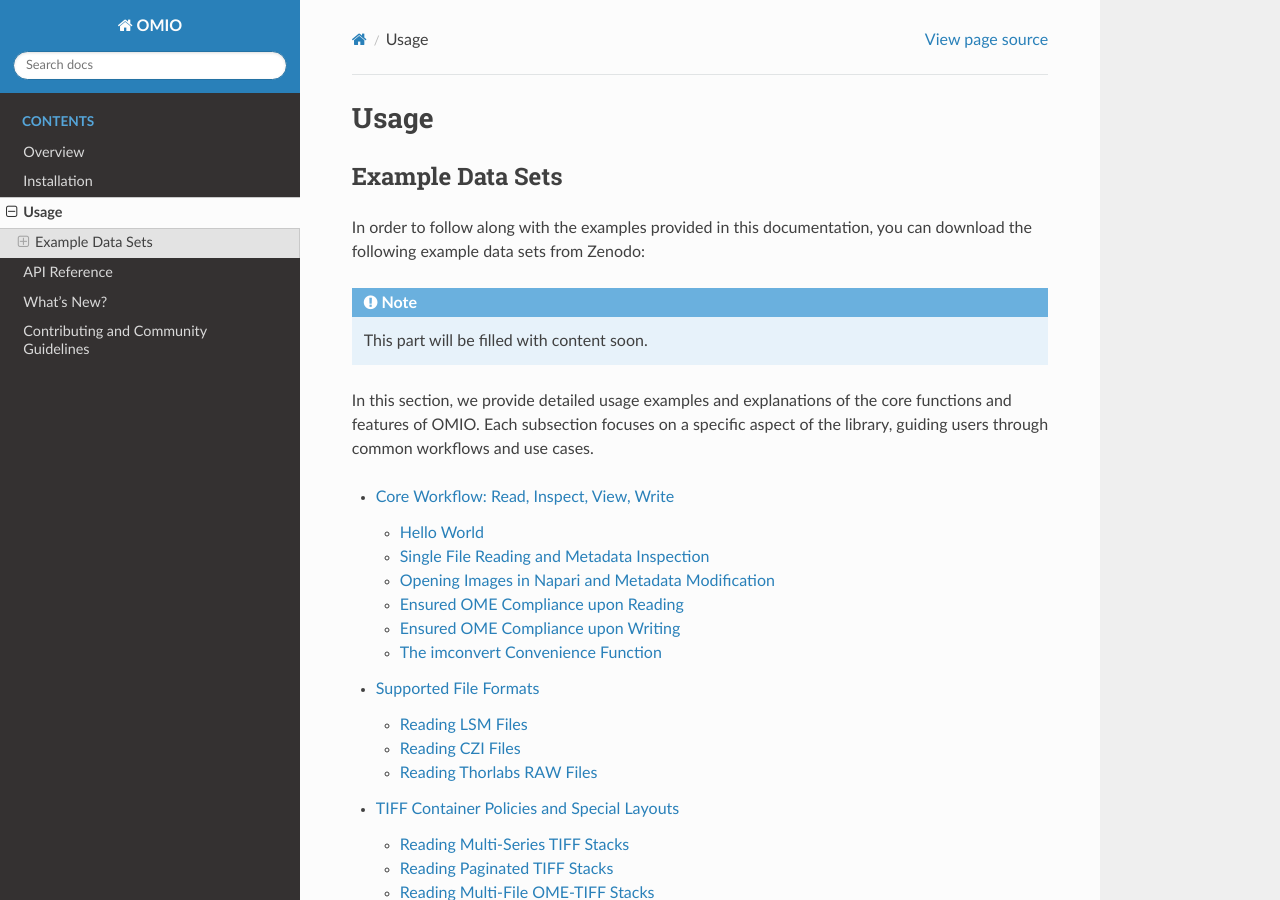
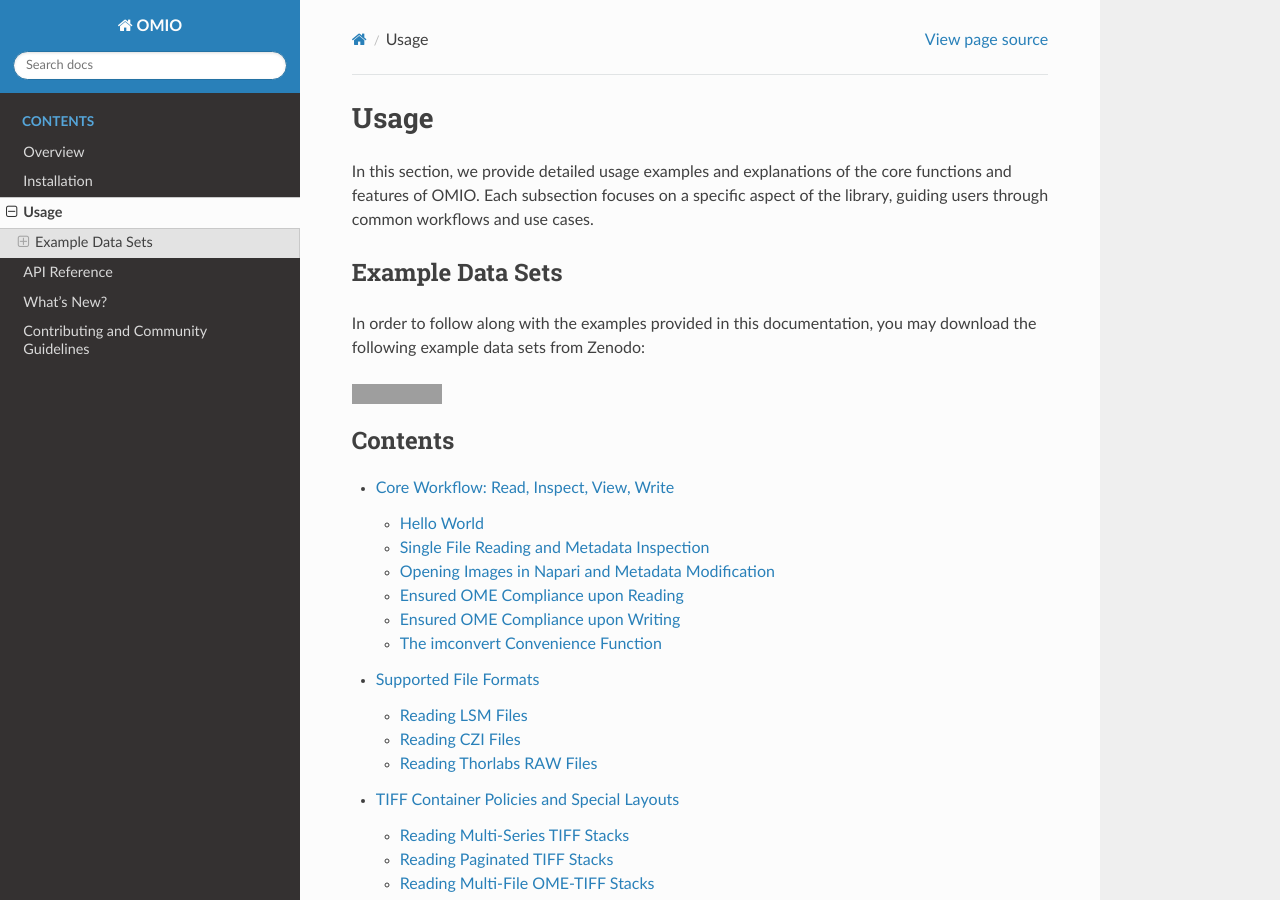
Before and after one commit to FabrizioMusacchio/omio, a Sphinx documentation site: the page built from docs/source/usage.rst, in a window 1280 px wide and 900 px high. Built offline with Sphinx 7.4.7 and the Read the Docs theme 3.1.0, drawn with Linux system fonts in a browser that asks for light colours; grey boxes are pictures that could not be loaded.

Commit message:
docs: refine usage.rst for clarity and consistency in language and structure

```diff
--- a/docs/source/usage.rst
+++ b/docs/source/usage.rst
@@ -1,24 +1,26 @@
 Usage
 ========
-
-Example Data Sets
----------------------
-
-In order to follow along with the examples provided in this documentation,
-you can download the following example data sets from Zenodo:
-
-.. note::
-
-   This part will be filled with content soon.
-
 
 In this section, we provide detailed usage examples and explanations
 of the core functions and features of OMIO. Each subsection focuses on a
 specific aspect of the library, guiding users through common workflows and
 use cases.
 
+Example Data Sets
+---------------------
+
+In order to follow along with the examples provided in this documentation,
+you may download the following example data sets from Zenodo:
+
+.. image:: https://img.shields.io/badge/Example%20Datasets-10.5281%2Fzenodo.18078231-blue
+   :target: https://doi.org/10.5281/zenodo.18078231
+   :alt: Example Datasets on Zenodo
+
+
+
 .. toctree::
    :maxdepth: 2
+   :caption: Contents
 
    usage_core_functions
    usage_file_format_supported
```
